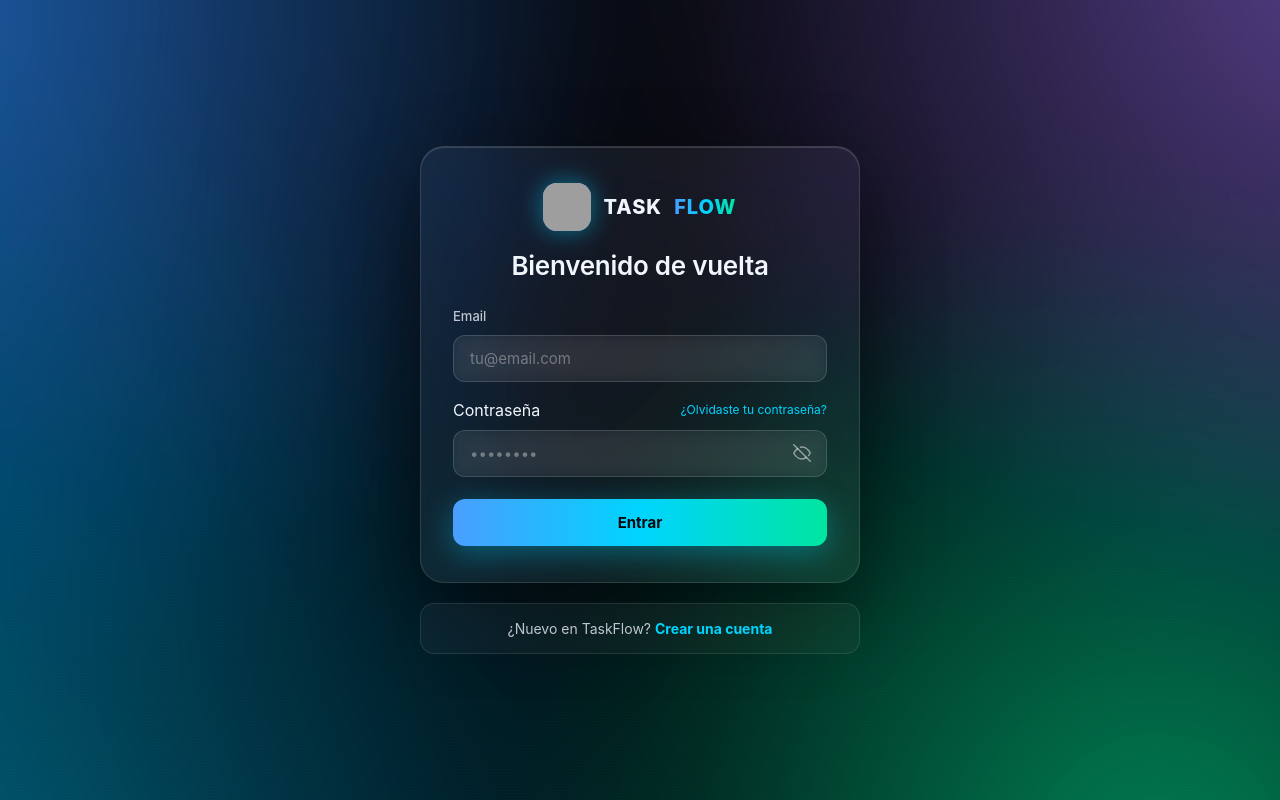
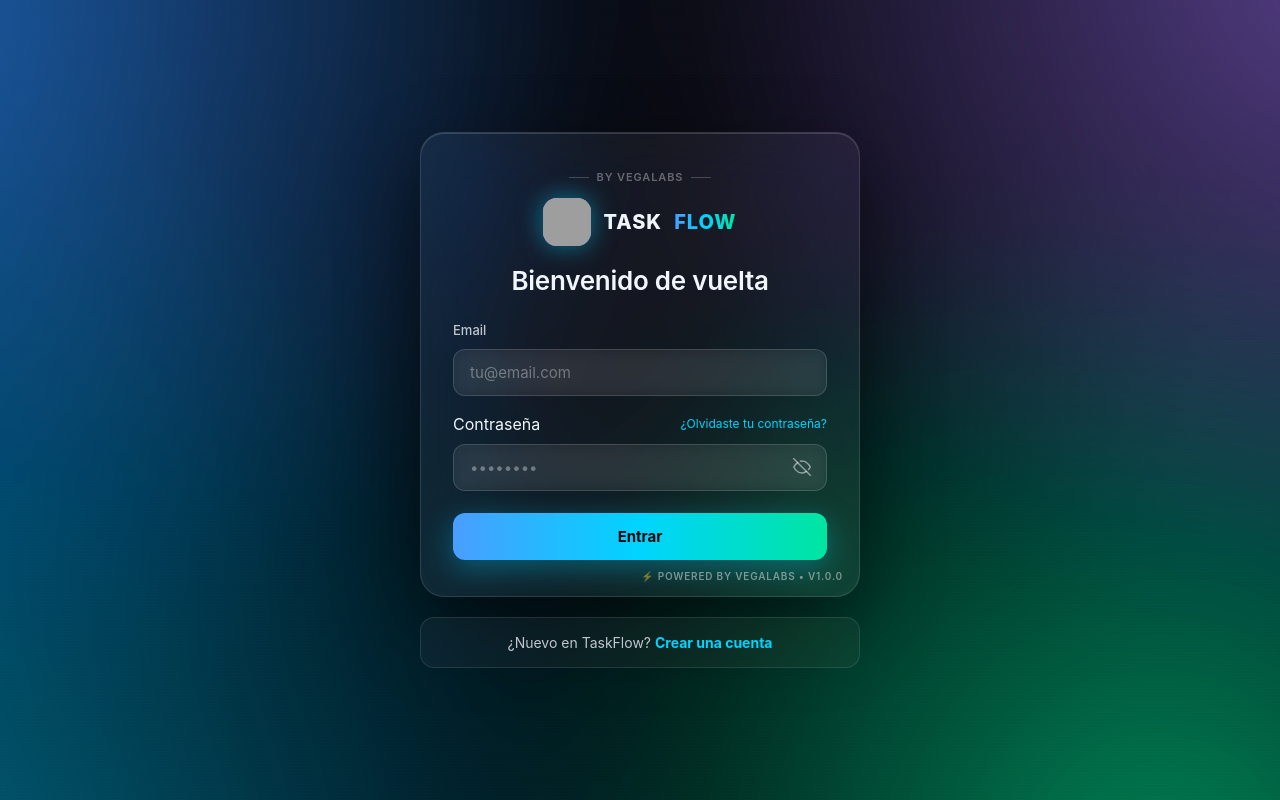
Before and after one commit to CesaV97/workflow, a React (Vite) app: page / in a window 1280 px wide. Built offline with nearby package versions, Linux system fonts and the light colour scheme; no server answers; grey boxes are pictures that could not be loaded.

Commit message:
add company name

```diff
--- a/src/App.jsx
+++ b/src/App.jsx
@@ -2,6 +2,7 @@ import { useEffect, useState } from 'react';
 import { Sidebar } from './features/Layout/Sidebar';
 import { TopBar } from './features/Layout/TopBar';
 import { MainContent } from './features/Layout/MainContent';
+import { Footer } from './features/Layout/Footer';
 import { Dashboard } from './features/Dashboard/Dashboard';
 import { Projects } from './features/Projects/Projects';
 import { Tasks } from './features/Tasks/Tasks';
@@ -147,6 +148,7 @@ export function App() {
           {migrationError && <div className="app-banner-error">{migrationError}</div>}
           {renderContent()}
         </MainContent>
+        <Footer />
       </div>
       {selectedTask && <TaskDetailPanel task={selectedTask} onClose={handleTaskClose} />}
       <TaskFormModal
--- a/src/context/PomodoroContext.jsx
+++ b/src/context/PomodoroContext.jsx
@@ -106,16 +106,19 @@ export function PomodoroProvider({ children }) {
     if (notif) sendBrowserNotification(sessionType);
     if (sound) playBeep();
 
-    if (autoBreak) {
-      const nextType = sessionType === POMODORO_TYPES.WORK ? POMODORO_TYPES.REST : POMODORO_TYPES.WORK;
-      const nextDur  = nextType === POMODORO_TYPES.WORK
-        ? POMODORO_DEFAULTS.workDuration
-        : POMODORO_DEFAULTS.restDuration;
-      setSessionTypeRaw(nextType);
-      setDurationRaw(nextDur);
-      setRemaining(nextDur * 60);
+    if (autoBreak && sessionType === POMODORO_TYPES.WORK) {
+      // Auto-start rest after work
+      setSessionTypeRaw(POMODORO_TYPES.REST);
+      setDurationRaw(POMODORO_DEFAULTS.restDuration);
+      setRemaining(POMODORO_DEFAULTS.restDuration * 60);
       setStartedAt(new Date().toISOString());
       setRunning(true);
+      completedRef.current = false;
+    } else if (sessionType === POMODORO_TYPES.REST) {
+      // After rest: switch to work but pause (let user add comment or continue manually)
+      setSessionTypeRaw(POMODORO_TYPES.WORK);
+      setDurationRaw(POMODORO_DEFAULTS.workDuration);
+      setRemaining(POMODORO_DEFAULTS.workDuration * 60);
       completedRef.current = false;
     } else {
       setRemaining(duration * 60);
--- a/src/features/Auth/AuthScreen.css
+++ b/src/features/Auth/AuthScreen.css
@@ -65,6 +65,40 @@
 .auth-header {
   text-align: center;
   margin-bottom: 24px;
+}
+
+.auth-by-line {
+  display: block;
+  font-size: 11px;
+  letter-spacing: 0.08em;
+  font-weight: 600;
+  color: rgba(255, 255, 255, 0.35);
+  text-transform: uppercase;
+  margin-bottom: 12px;
+}
+
+.auth-by-line::before {
+  content: "";
+  display: inline-block;
+  width: 20px;
+  height: 1px;
+  background: rgba(255, 255, 255, 0.2);
+  margin-right: 8px;
+  vertical-align: middle;
+  position: relative;
+  top: -1px;
+}
+
+.auth-by-line::after {
+  content: "";
+  display: inline-block;
+  width: 20px;
+  height: 1px;
+  background: rgba(255, 255, 255, 0.2);
+  margin-left: 8px;
+  vertical-align: middle;
+  position: relative;
+  top: -1px;
 }
 
 .auth-logo-wrap {
@@ -338,6 +372,22 @@
   color: #00d4ff;
 }
 
+.auth-version {
+  position: absolute;
+  bottom: 12px;
+  right: 16px;
+  font-size: 10px;
+  color: rgba(255, 255, 255, 0.45);
+  letter-spacing: 0.08em;
+  font-weight: 600;
+  pointer-events: none;
+  text-transform: uppercase;
+}
+
+.auth-version::before {
+  content: "⚡ Powered by VegaLabs • ";
+}
+
 /* Reduce motion */
 @media (prefers-reduced-motion: reduce) {
   .auth-screen::before,
--- a/src/features/Auth/AuthScreen.jsx
+++ b/src/features/Auth/AuthScreen.jsx
@@ -94,6 +94,7 @@ function RecoveryForm({ updatePassword, onSuccess }) {
     <div className="auth-screen">
       <div className="auth-card">
         <div className="auth-header">
+          <div className="auth-by-line">by VegaLabs</div>
           <span className="auth-kicker"><AuthLogo /><span className="auth-kicker-task">TASK</span><span className="auth-kicker-flow">FLOW</span></span>
           <h1 className="auth-title">Nueva contraseña</h1>
           <p className="auth-copy">Elige una contraseña segura para tu cuenta.</p>
@@ -112,6 +113,7 @@ function RecoveryForm({ updatePassword, onSuccess }) {
             {submitting ? 'Guardando...' : 'Guardar contraseña'}
           </button>
         </form>
+        <span className="auth-version">v1.0.0</span>
       </div>
     </div>
   );
@@ -141,6 +143,7 @@ function ForgotForm({ sendPasswordReset, onBack }) {
     <div className="auth-screen">
       <div className="auth-card">
         <div className="auth-header">
+          <div className="auth-by-line">by VegaLabs</div>
           <span className="auth-kicker"><AuthLogo /><span className="auth-kicker-task">TASK</span><span className="auth-kicker-flow">FLOW</span></span>
           <h1 className="auth-title">Recuperar contraseña</h1>
           <p className="auth-copy">
@@ -171,6 +174,7 @@ function ForgotForm({ sendPasswordReset, onBack }) {
         <button className="auth-link" type="button" onClick={onBack}>
           ← Volver al inicio de sesión
         </button>
+        <span className="auth-version">v1.0.0</span>
       </div>
     </div>
   );
@@ -240,6 +244,7 @@ export function AuthScreen({ configurationError = false }) {
       <div className="auth-screen">
         <div className="auth-card">
           <div className="auth-header">
+            <div className="auth-by-line">by VegaLabs</div>
             <span className="auth-kicker"><AuthLogo /><span className="auth-kicker-task">TASK</span><span className="auth-kicker-flow">FLOW</span></span>
             <h1 className="auth-title">Crea tu cuenta</h1>
             <p className="auth-copy">Guarda proyectos, tareas y sesiones Pomodoro en la nube.</p>
@@ -266,6 +271,7 @@ export function AuthScreen({ configurationError = false }) {
               {submitting ? 'Procesando...' : 'Crear cuenta'}
             </button>
           </form>
+          <span className="auth-version">v1.0.0</span>
         </div>
         <div className="auth-secondary-card">
           <p>¿Ya tienes cuenta?{' '}
@@ -282,6 +288,7 @@ export function AuthScreen({ configurationError = false }) {
     <div className="auth-screen">
       <div className="auth-card">
         <div className="auth-header">
+          <div className="auth-by-line">by VegaLabs</div>
           <span className="auth-kicker"><AuthLogo /><span className="auth-kicker-task">TASK</span><span className="auth-kicker-flow">FLOW</span></span>
           <h1 className="auth-title">Bienvenido de vuelta</h1>
         </div>
@@ -318,6 +325,7 @@ export function AuthScreen({ configurationError = false }) {
             {submitting ? 'Procesando...' : 'Entrar'}
           </button>
         </form>
+        <span className="auth-version">v1.0.0</span>
       </div>
       <div className="auth-secondary-card">
         <p>¿Nuevo en TaskFlow?{' '}
--- /dev/null
+++ b/src/features/Layout/Footer.css
@@ -0,0 +1,24 @@
+.app-footer {
+  padding: 16px 24px;
+  background: var(--color-bg-secondary);
+  border-top: 1px solid var(--color-border);
+  text-align: center;
+  flex-shrink: 0;
+}
+
+.footer-content {
+  max-width: 1400px;
+  margin: 0 auto;
+}
+
+.footer-text {
+  margin: 0;
+  font-size: 12px;
+  color: var(--color-text-secondary);
+  letter-spacing: 0.02em;
+}
+
+.footer-brand {
+  font-weight: 700;
+  color: var(--color-accent);
+}
--- /dev/null
+++ b/src/features/Layout/Footer.jsx
@@ -0,0 +1,11 @@
+export function Footer() {
+  return (
+    <footer className="app-footer">
+      <div className="footer-content">
+        <p className="footer-text">
+          © 2026 <span className="footer-brand">VegaLabs</span> · Creator of TaskFlow
+        </p>
+      </div>
+    </footer>
+  );
+}
--- a/src/features/Settings/Settings.css
+++ b/src/features/Settings/Settings.css
@@ -84,3 +84,8 @@
 .toggle:focus {
   box-shadow: 0 0 0 2px var(--color-accent);
 }
+
+.settings-vegalabs {
+  color: var(--color-accent);
+  font-weight: 500;
+}
--- a/src/features/Settings/Settings.jsx
+++ b/src/features/Settings/Settings.jsx
@@ -59,7 +59,7 @@ export function Settings() {
       </div>
 
       <div className="settings-section-label">Duraciones Pomodoro</div>
-      <div className="settings-list">
+      <div className="settings-list" style={{ marginBottom: 28 }}>
         <div className="settings-row">
           <div>
             <div className="settings-row-label">Work</div>
@@ -75,6 +75,24 @@ export function Settings() {
           <span className="settings-badge" style={{ background: 'var(--color-warning)' }}>5 min</span>
         </div>
       </div>
+
+      <div className="settings-section-label">Acerca de</div>
+      <div className="settings-list">
+        <div className="settings-row">
+          <div>
+            <div className="settings-row-label">TaskFlow</div>
+            <div className="settings-row-desc">v1.0.0</div>
+          </div>
+        </div>
+        <div className="settings-row">
+          <div>
+            <div className="settings-row-label">Creado por</div>
+            <div className="settings-row-desc settings-vegalabs">
+              <strong>VegaLabs</strong> — Soluciones de productividad
+            </div>
+          </div>
+        </div>
+      </div>
     </main>
   );
 }
```
